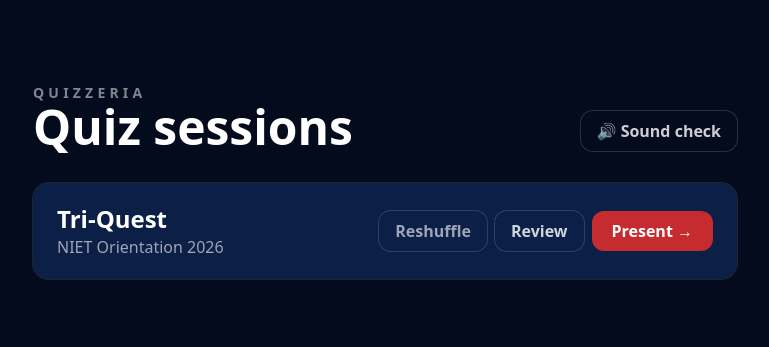
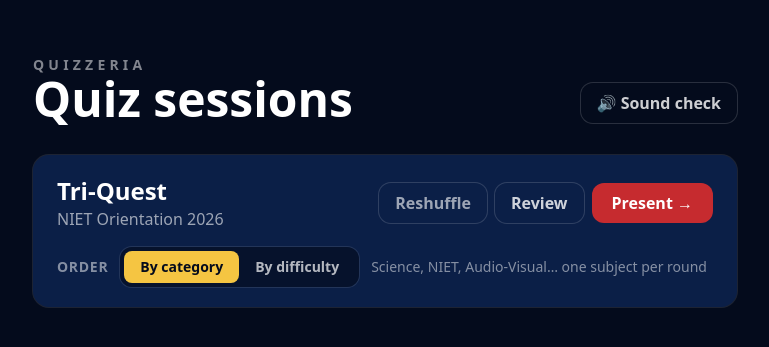
Before and after one commit to ashokgit/tri-quest, a React (Vite) app: page / in a window 1280 px wide. Shown: the part 219-566 px from the top of the page, without its empty margins (255-1024 px from the left). Built offline with nearby package versions, Linux system fonts and the light colour scheme.

Commit message:
Add difficulty-ladder order alongside category rounds
Same draw, regrouped into levels of rising difficulty (Warm-up … Final
Challenge) with mixed subjects; host picks the order on the home page.

Co-Authored-By: Claude Opus 5 <noreply@anthropic.com>

```diff
--- a/src/app/HomePage.tsx
+++ b/src/app/HomePage.tsx
@@ -1,19 +1,15 @@
 import { Link } from 'react-router'
-import { getSessionIndex } from '@/data/source'
-import { usePresenterStore } from '@/features/presenter/store'
+import { getSession, getSessionIndex } from '@/data/source'
+import type { RoundOrder } from '@/features/presenter/deck'
+import { usePresenterStore, useSessionOrder } from '@/features/presenter/store'
 import { useAsync } from '@/lib/useAsync'
 import { StatusScreen } from './StatusScreen'
 
 export function HomePage() {
   const state = useAsync(getSessionIndex, 'index')
-  const reshuffle = usePresenterStore((s) => s.reshuffle)
 
   if (state.status === 'loading') return <StatusScreen title="Loading…" />
   if (state.status === 'error') return <StatusScreen title="Couldn't load sessions" tone="error">{state.error.message}</StatusScreen>
-
-  const onReshuffle = (id: string, title: string) => {
-    if (window.confirm(`Draw a new random set of questions for "${title}"?\n\nThis also restarts it from the welcome screen.`)) reshuffle(id)
-  }
 
   return (
     <main className="mx-auto flex h-full max-w-3xl flex-col justify-center gap-8 p-8">
@@ -28,29 +24,70 @@ export function HomePage() {
       </header>
       <ul className="space-y-3">
         {state.data.sessions.map((s) => (
-          <li key={s.id} className="flex items-center justify-between gap-4 rounded-2xl bg-stage-800 px-6 py-5 ring-1 ring-white/10">
-            <span>
-              <span className="block font-display text-2xl font-bold">{s.title}</span>
-              {s.event && <span className="text-white/60">{s.event}</span>}
-            </span>
-            <span className="flex shrink-0 items-center gap-2 font-display font-semibold">
-              <button
-                type="button"
-                onClick={() => onReshuffle(s.id, s.title)}
-                className="rounded-xl px-4 py-2 text-white/60 ring-1 ring-white/15 transition hover:bg-stage-700 hover:text-white"
-              >
-                Reshuffle
-              </button>
-              <Link to={`/review/${s.id}`} className="rounded-xl px-4 py-2 text-white/80 ring-1 ring-white/15 transition hover:bg-stage-700">
-                Review
-              </Link>
-              <Link to={`/present/${s.id}`} className="rounded-xl bg-niet-red px-5 py-2 text-white transition hover:brightness-110">
-                Present →
-              </Link>
-            </span>
-          </li>
+          <SessionCard key={s.id} id={s.id} title={s.title} event={s.event} />
         ))}
       </ul>
     </main>
   )
 }
+
+const ORDERS: { value: RoundOrder; label: string; hint: string }[] = [
+  { value: 'category', label: 'By category', hint: 'Science, NIET, Audio-Visual… one subject per round' },
+  { value: 'difficulty', label: 'By difficulty', hint: 'A rising ladder: easiest first, mixed subjects, up to the Final Challenge' },
+]
+
+function SessionCard({ id, title, event }: { id: string; title: string; event?: string }) {
+  const session = useAsync(() => getSession(id), id)
+  const reshuffle = usePresenterStore((s) => s.reshuffle)
+  const setOrder = usePresenterStore((s) => s.setOrder)
+  const order = useSessionOrder(session.status === 'ready' ? session.data : { id, order: 'category' })
+
+  const onReshuffle = () => {
+    if (window.confirm(`Draw a new random set of questions for "${title}"?\n\nThis also restarts it from the welcome screen.`)) reshuffle(id)
+  }
+  const onOrder = (next: RoundOrder) => {
+    if (next === order) return
+    if (window.confirm(`Switch "${title}" to ${next === 'difficulty' ? 'a difficulty ladder' : 'category rounds'}?\n\nSame questions, new order. The show restarts from the welcome screen.`)) setOrder(id, next)
+  }
+
+  return (
+    <li className="space-y-4 rounded-2xl bg-stage-800 px-6 py-5 ring-1 ring-white/10">
+      <div className="flex items-center justify-between gap-4">
+        <span>
+          <span className="block font-display text-2xl font-bold">{title}</span>
+          {event && <span className="text-white/60">{event}</span>}
+        </span>
+        <span className="flex shrink-0 items-center gap-2 font-display font-semibold">
+          <button type="button" onClick={onReshuffle} className="rounded-xl px-4 py-2 text-white/60 ring-1 ring-white/15 transition hover:bg-stage-700 hover:text-white">
+            Reshuffle
+          </button>
+          <Link to={`/review/${id}`} className="rounded-xl px-4 py-2 text-white/80 ring-1 ring-white/15 transition hover:bg-stage-700">
+            Review
+          </Link>
+          <Link to={`/present/${id}`} className="rounded-xl bg-niet-red px-5 py-2 text-white transition hover:brightness-110">
+            Present →
+          </Link>
+        </span>
+      </div>
+
+      <div className="flex flex-wrap items-center gap-3">
+        <span className="font-display text-sm font-semibold tracking-wider text-white/50 uppercase">Order</span>
+        <div className="inline-flex rounded-xl bg-stage-950/60 p-1 ring-1 ring-white/10">
+          {ORDERS.map((o) => (
+            <button
+              key={o.value}
+              type="button"
+              onClick={() => onOrder(o.value)}
+              className={`rounded-lg px-4 py-1.5 font-display text-sm font-semibold transition ${
+                order === o.value ? 'bg-gold text-stage-950' : 'text-white/70 hover:text-white'
+              }`}
+            >
+              {o.label}
+            </button>
+          ))}
+        </div>
+        <span className="text-sm text-white/50">{ORDERS.find((o) => o.value === order)?.hint}</span>
+      </div>
+    </li>
+  )
+}
--- a/src/data/schema.ts
+++ b/src/data/schema.ts
@@ -121,6 +121,10 @@ export const Session = z.object({
   tagline: z.string().optional(),
   /** Planned length, used for pacing hints only. */
   durationMinutes: z.number().int().positive().optional(),
+  /** Default arrangement: the category rounds as written, or a ladder of rising difficulty built from the same questions. */
+  order: z.enum(['category', 'difficulty']).default('category'),
+  /** Names for the difficulty-ladder levels, easiest first (defaults to Warm-up … Final Challenge). */
+  levelTitles: z.array(z.string().min(1)).optional(),
   /** Default draw number for rounds with `pick`, so every device shows the same questions until reshuffled. */
   seed: z.number().int().positive().default(2026),
   defaults: z.object({
--- a/src/features/presenter/Presenter.tsx
+++ b/src/features/presenter/Presenter.tsx
@@ -25,14 +25,15 @@ import { RoundIntroSlide } from './slides/RoundIntroSlide'
 import { WelcomeSlide } from './slides/WelcomeSlide'
 import { SoundDirector } from './SoundDirector'
 import { Stage } from './Stage'
-import { usePresenterStore, useSessionSeed } from './store'
+import { usePresenterStore, useSessionOrder, useSessionSeed } from './store'
 
 const START: Position = { slide: 0, stage: 0 }
 
 export function Presenter({ loaded }: { loaded: LoadedSession }) {
   const { session } = loaded
   const seed = useSessionSeed(session)
-  const deck = useMemo(() => buildDeck(loaded, seed), [loaded, seed])
+  const order = useSessionOrder(session)
+  const deck = useMemo(() => buildDeck(loaded, seed, order), [loaded, seed, order])
 
   const saved = usePresenterStore((s) => s.positions[session.id])
   const pos = clampPosition(deck, saved ?? START)
@@ -76,6 +77,7 @@ export function Presenter({ loaded }: { loaded: LoadedSession }) {
                 questionCount={slide.round.questionIds.length}
                 timerSeconds={slide.round.timerSeconds ?? session.defaults.timerSeconds}
                 ladder={ladder}
+                label={order === 'difficulty' ? 'Level' : 'Round'}
               />
             )}
             {slide.kind === 'question' && <QuestionSlide slide={slide} slideIndex={pos.slide} stage={pos.stage} session={session} />}
--- a/src/features/presenter/deck.ts
+++ b/src/features/presenter/deck.ts
@@ -31,38 +31,100 @@ export interface Position {
 /** Number of extra "clue" steps for a progressively revealed image. */
 export const IMAGE_CLUE_STEPS = 2
 
+/** How rounds are arranged: the session's category rounds, or a difficulty ladder built from the same draw. */
+export type RoundOrder = 'category' | 'difficulty'
+
 /** A round with its question pool resolved to the questions actually shown. */
 export interface DrawnRound {
   round: Round
   category?: Category
   questions: Question[]
+  /** Countdown per question (from the question's own category round). */
+  timers: number[]
 }
 
 /**
  * Resolves each round's draw. Rounds with `pick`/`shuffle` get a seeded random,
  * difficulty-balanced selection; the same seed always gives the same questions.
+ * In "difficulty" order the same questions are regrouped into a rising ladder.
  */
-export function drawSession({ session, bank, questionsById }: LoadedSession, seed: number): DrawnRound[] {
+export function drawSession(loaded: LoadedSession, seed: number, order: RoundOrder = 'category'): DrawnRound[] {
+  const { session, bank, questionsById } = loaded
   const categories = new Map(bank.categories.map((c) => [c.id, c]))
   const rng = seededRandom(seed)
-  return session.rounds.map((round) => {
+  const byCategory: DrawnRound[] = session.rounds.map((round) => {
     const pool = round.questionIds.map((qid) => questionsById.get(qid)!)
     const questions = drawRound(pool, round, rng)
+    const timer = round.timerSeconds ?? session.defaults.timerSeconds
     return {
       // Consumers read round.questionIds for counts, so it reflects the draw.
       round: { ...round, questionIds: questions.map((q) => q.id) },
       category: round.category ? categories.get(round.category) : undefined,
       questions,
+      timers: questions.map(() => timer),
+    }
+  })
+  return order === 'difficulty' ? difficultyLadder(byCategory, session.levelTitles) : byCategory
+}
+
+const DIFFICULTY_LABEL = { easy: 'Easy', medium: 'Medium', hard: 'Hard' } as const
+const DIFFICULTY_ICON = { easy: '⭐', medium: '⭐⭐', hard: '⭐⭐⭐' } as const
+/** Easiest formats first within a level: a coin-flip, then four options, then no options at all. */
+const TYPE_EASE = { truefalse: 0, mcq: 1, open: 2 } as const
+const DEFAULT_LEVEL_TITLES = ['Warm-up', 'Easy Does It', 'Getting Going', 'Picking Up', 'Halfway Hero', 'Heating Up', 'Brain Burner', 'Final Challenge']
+/** Target questions per ladder level. */
+const LEVEL_SIZE = 8
+
+/**
+ * Regroups drawn questions into levels of rising difficulty: all the easy ones
+ * first (split into a few levels), then medium, then hard. Categories are dealt
+ * round-robin so every level is a mix.
+ */
+function difficultyLadder(rounds: DrawnRound[], titles = DEFAULT_LEVEL_TITLES): DrawnRound[] {
+  const entries = rounds.flatMap((r) => r.questions.map((q, i) => ({ q, timer: r.timers[i], cat: r.round.id })))
+  const levels: { difficulty: keyof typeof DIFFICULTY_LABEL; items: typeof entries }[] = []
+
+  for (const difficulty of ['easy', 'medium', 'hard'] as const) {
+    // Deal round-robin across categories so each level mixes subjects.
+    const byCat = new Map<string, typeof entries>()
+    for (const e of entries.filter((e) => e.q.difficulty === difficulty)) byCat.set(e.cat, [...(byCat.get(e.cat) ?? []), e])
+    const queues = [...byCat.values()]
+    const dealt: typeof entries = []
+    while (queues.some((q) => q.length)) for (const q of queues) if (q.length) dealt.push(q.shift()!)
+    if (!dealt.length) continue
+
+    // Split evenly into levels of about LEVEL_SIZE.
+    const count = Math.max(1, Math.round(dealt.length / LEVEL_SIZE))
+    for (let i = 0; i < count; i++) {
+      const items = dealt.slice(Math.floor((i * dealt.length) / count), Math.floor(((i + 1) * dealt.length) / count))
+      levels.push({ difficulty, items: items.sort((a, b) => TYPE_EASE[a.q.type] - TYPE_EASE[b.q.type]) })
+    }
+  }
+
+  return levels.map(({ difficulty, items }, i) => {
+    // The top rung always gets the last title ("Final Challenge"), however many levels there are.
+    const last = i === levels.length - 1 && titles.length > 1
+    const title = (last ? titles.at(-1) : i < titles.length - 1 ? titles[i] : undefined) ?? `Level ${i + 1}`
+    return {
+      round: {
+        id: `level-${i + 1}`,
+        title,
+        subtitle: `${items.length} questions · ${DIFFICULTY_LABEL[difficulty]}`,
+        questionIds: items.map((e) => e.q.id),
+        shuffle: false,
+      },
+      category: { id: `level-${difficulty}`, name: DIFFICULTY_LABEL[difficulty], icon: DIFFICULTY_ICON[difficulty] },
+      questions: items.map((e) => e.q),
+      timers: items.map((e) => e.timer),
     }
   })
 }
 
-export function buildDeck(loaded: LoadedSession, seed: number): Slide[] {
-  const { session, bank } = loaded
-  const categories = new Map(bank.categories.map((c) => [c.id, c]))
+export function buildDeck(loaded: LoadedSession, seed: number, order: RoundOrder = 'category'): Slide[] {
+  const categories = new Map(loaded.bank.categories.map((c) => [c.id, c]))
   const slides: Slide[] = [{ kind: 'welcome' }]
 
-  drawSession(loaded, seed).forEach(({ round, category, questions }, roundIndex) => {
+  drawSession(loaded, seed, order).forEach(({ round, category, questions, timers }, roundIndex) => {
     slides.push({ kind: 'round', round, roundIndex, category })
     questions.forEach((question, indexInRound) => {
       slides.push({
@@ -72,7 +134,7 @@ export function buildDeck(loaded: LoadedSession, seed: number): Slide[] {
         roundIndex,
         indexInRound,
         category: categories.get(question.category),
-        timerSeconds: round.timerSeconds ?? session.defaults.timerSeconds,
+        timerSeconds: timers[indexInRound],
       })
     })
   })
--- a/src/features/presenter/slides/RoundIntroSlide.tsx
+++ b/src/features/presenter/slides/RoundIntroSlide.tsx
@@ -14,10 +14,12 @@ interface Props {
   questionCount: number
   timerSeconds: number
   ladder: LadderRung[]
+  /** "Round" for category rounds, "Level" for the difficulty ladder. */
+  label?: string
 }
 
 /** Round title card with a round "ladder" on the right, like a prize ladder. */
-export function RoundIntroSlide({ round, roundIndex, category, questionCount, timerSeconds, ladder }: Props) {
+export function RoundIntroSlide({ round, roundIndex, category, questionCount, timerSeconds, ladder, label = 'Round' }: Props) {
   return (
     <div className="flex h-full items-center">
       <div className="flex flex-1 flex-col items-center justify-center gap-10 pl-16 text-center">
@@ -38,7 +40,7 @@ export function RoundIntroSlide({ round, roundIndex, category, questionCount, ti
           animate={{ opacity: 1, letterSpacing: '0.5em' }}
           transition={{ delay: 0.2, duration: 0.8 }}
         >
-          Round {roundIndex + 1}
+          {label} {roundIndex + 1}
         </motion.p>
 
         <motion.div
--- a/src/features/presenter/store.ts
+++ b/src/features/presenter/store.ts
@@ -1,7 +1,7 @@
 import { create } from 'zustand'
 import { persist } from 'zustand/middleware'
 import { randomSeed } from '@/data/draw'
-import type { Position } from './deck'
+import type { Position, RoundOrder } from './deck'
 
 /**
  * Countdown for the current question. `key` identifies the slide it belongs to,
@@ -21,6 +21,8 @@ interface PresenterState {
   positions: Record<string, Position>
   /** Question-draw seed per session. Persisted so a reload never changes the questions mid-show. */
   seeds: Record<string, number>
+  /** Host's choice of round order per session (overrides the session file). */
+  orders: Record<string, RoundOrder>
   muted: boolean
   /** Master sound volume, 0 … 1 (set on the sound check page). */
   volume: number
@@ -33,6 +35,8 @@ interface PresenterState {
   setPosition: (sessionId: string, pos: Position) => void
   /** New random draw for a session; restarts it from the welcome slide. */
   reshuffle: (sessionId: string) => void
+  /** Switch between category rounds and the difficulty ladder; restarts the session. */
+  setOrder: (sessionId: string, order: RoundOrder) => void
   /** Drop this browser's reshuffle and go back to the session file's draw. */
   resetDraw: (sessionId: string) => void
   toggleMuted: () => void
@@ -54,6 +58,10 @@ const idleTimer: TimerState = { key: null, durationMs: 0, endsAt: null, remainin
 /** The session's draw number: the host's reshuffle if any, else the one pinned in the session file. */
 export const useSessionSeed = (session: { id: string; seed: number }) => usePresenterStore((s) => s.seeds[session.id] ?? session.seed)
 
+/** The session's round order: the host's choice if any, else the session file's. */
+export const useSessionOrder = (session: { id: string; order: RoundOrder }) =>
+  usePresenterStore((s) => s.orders[session.id] ?? session.order)
+
 export const remainingMs = (t: TimerState, now = Date.now()) =>
   t.endsAt === null ? t.remainingMs : Math.max(0, t.endsAt - now)
 
@@ -62,6 +70,7 @@ export const usePresenterStore = create<PresenterState>()(
     (set) => ({
       positions: {},
       seeds: {},
+      orders: {},
       muted: false,
       volume: 0.9,
       blackout: false,
@@ -76,6 +85,11 @@ export const usePresenterStore = create<PresenterState>()(
           delete seeds[sessionId]
           return { seeds, positions: { ...s.positions, [sessionId]: { slide: 0, stage: 0 } } }
         }),
+      setOrder: (sessionId, order) =>
+        set((s) => ({
+          orders: { ...s.orders, [sessionId]: order },
+          positions: { ...s.positions, [sessionId]: { slide: 0, stage: 0 } },
+        })),
       reshuffle: (sessionId) =>
         set((s) => ({
           seeds: { ...s.seeds, [sessionId]: randomSeed() },
@@ -122,7 +136,7 @@ export const usePresenterStore = create<PresenterState>()(
     }),
     {
       name: 'quizzeria-presenter',
-      partialize: (s) => ({ positions: s.positions, seeds: s.seeds, muted: s.muted, volume: s.volume }),
+      partialize: (s) => ({ positions: s.positions, seeds: s.seeds, orders: s.orders, muted: s.muted, volume: s.volume }),
     },
   ),
 )
--- a/src/features/review/ReviewPage.tsx
+++ b/src/features/review/ReviewPage.tsx
@@ -3,7 +3,7 @@ import { StatusScreen } from '@/app/StatusScreen'
 import { loadSession, type LoadedSession } from '@/data/source'
 import { correctOptionIndex, drawSession, optionLabels } from '@/features/presenter/deck'
 import { optionLetter } from '@/features/presenter/components/palette'
-import { usePresenterStore, useSessionSeed } from '@/features/presenter/store'
+import { usePresenterStore, useSessionOrder, useSessionSeed } from '@/features/presenter/store'
 import { useAsync } from '@/lib/useAsync'
 import type { Question } from '@/data/schema'
 
@@ -22,7 +22,8 @@ function Review({ loaded }: { loaded: LoadedSession }) {
   const seed = useSessionSeed(session)
   const pinned = seed === session.seed
   const resetDraw = usePresenterStore((s) => s.resetDraw)
-  const rounds = drawSession(loaded, seed)
+  const order = useSessionOrder(session)
+  const rounds = drawSession(loaded, seed, order)
   const total = rounds.reduce((n, r) => n + r.questions.length, 0)
   const toVerify = rounds.flatMap((r) => r.questions).filter((q) => q.verify).length
   const withMedia = rounds.flatMap((r) => r.questions).filter((q) => q.media).length
@@ -37,7 +38,7 @@ function Review({ loaded }: { loaded: LoadedSession }) {
               {session.title} <span className="text-white/40 print:text-black/40">· {session.event}</span>
             </h1>
             <p className="mt-2 text-white/60 print:text-black/60">
-              {total} questions in {rounds.length} rounds · draw #{seed} · {withMedia} with media · {toVerify} flagged to verify
+              {total} questions in {rounds.length} {order === 'difficulty' ? 'levels (by difficulty)' : 'rounds (by category)'} · draw #{seed} · {withMedia} with media · {toVerify} flagged to verify
             </p>
             <p className="mt-1 text-sm text-white/45 print:hidden">
               {pinned ? (
@@ -64,12 +65,12 @@ function Review({ loaded }: { loaded: LoadedSession }) {
           </div>
         </header>
 
-        {rounds.map(({ round, category, questions }, r) => (
+        {rounds.map(({ round, category, questions, timers }, r) => (
           <section key={round.id} className="break-inside-avoid-page">
             <h2 className="mb-3 border-b border-white/15 pb-2 font-display text-2xl font-bold print:border-black/20">
-              Round {r + 1}: {category?.icon} {round.title}
+              {order === 'difficulty' ? 'Level' : 'Round'} {r + 1}: {category?.icon} {round.title}
               <span className="ml-2 text-base font-semibold text-white/50 print:text-black/50">
-                {questions.length} questions · {round.timerSeconds ?? session.defaults.timerSeconds}s each
+                {round.subtitle ?? `${questions.length} questions`} · {timerRange(timers)}
               </span>
             </h2>
             <ol className="space-y-3">
@@ -115,3 +116,10 @@ function ReviewItem({ q, n }: { q: Question; n: number }) {
     </li>
   )
 }
+
+/** "20s each" or "20–30s" when a level mixes timers. */
+function timerRange(timers: number[]) {
+  const lo = Math.min(...timers)
+  const hi = Math.max(...timers)
+  return lo === hi ? `${lo}s each` : `${lo}–${hi}s`
+}
```
Also changed, not shown: 1 other file (tests, documents, lock files or other folders).
